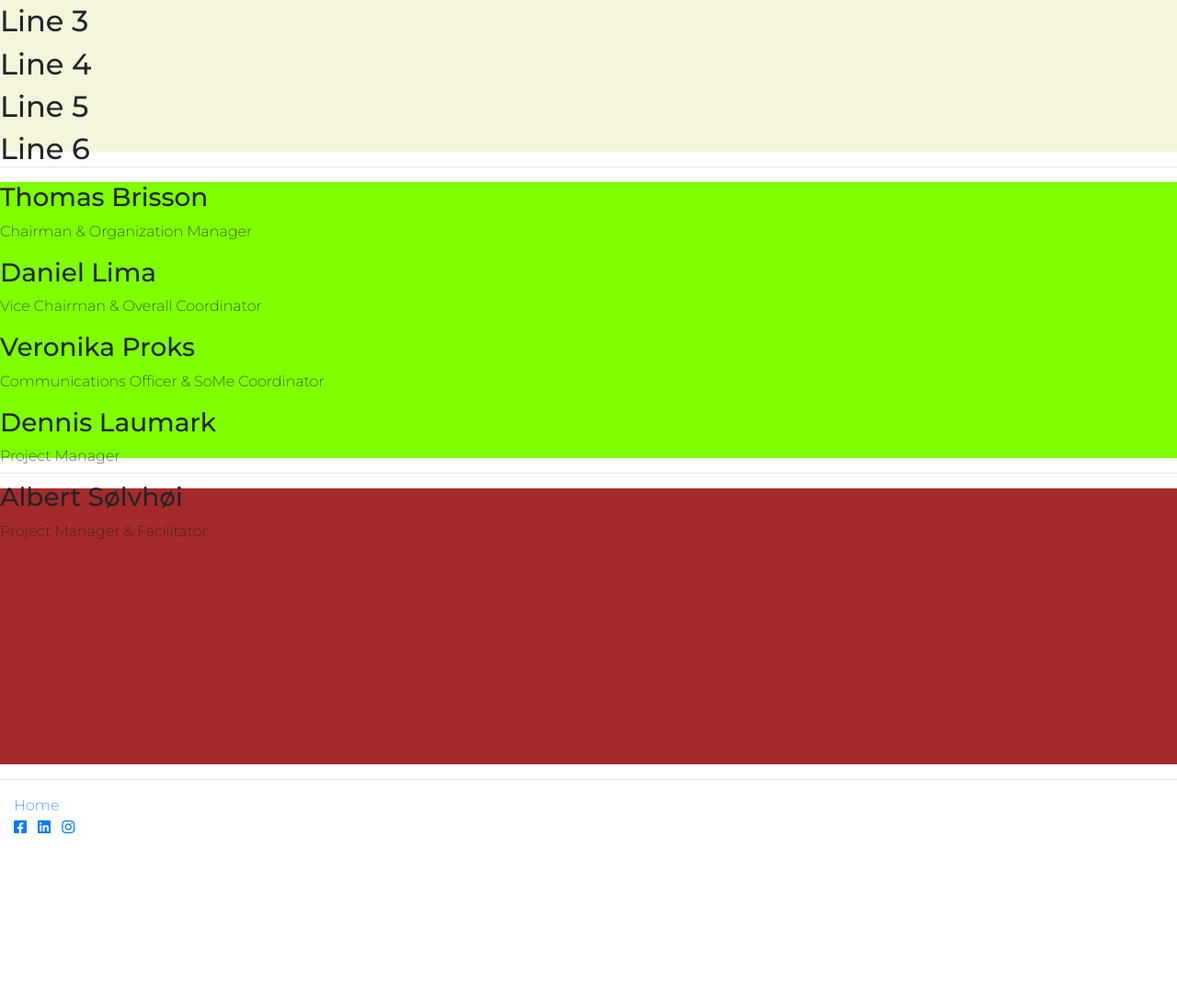
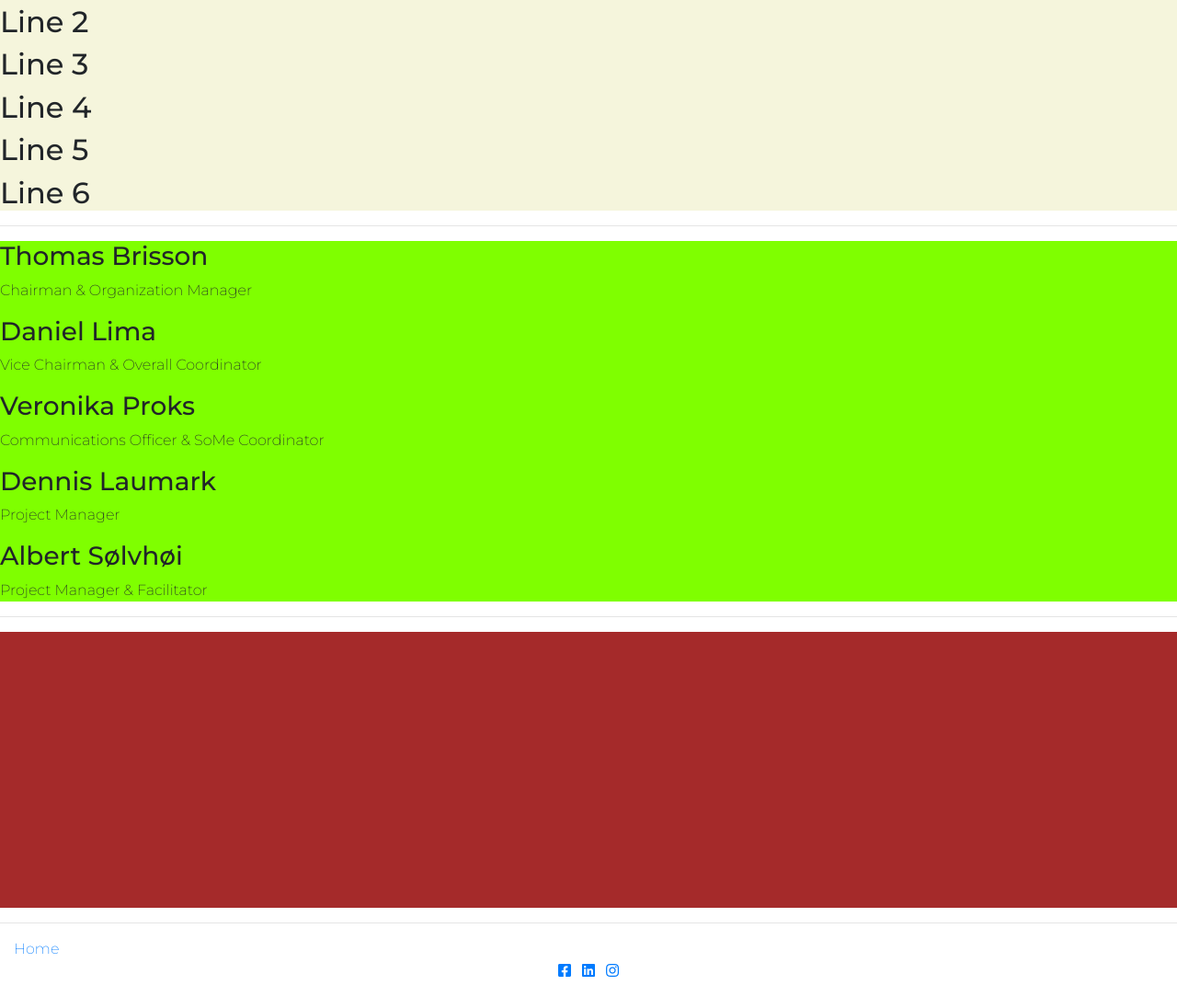
Before and after one commit to daniellima338/Ways, a plain HTML site: page index.html in a window 1280 px wide. Shown: the part 653-1737 px from the top of the page at 92% size. Before the commit the page ends 1581 px from the top, so only its background shows below. Drawn offline with nearby package versions, Linux system fonts and the light colour scheme.

Commit message:
made changes to footer

```diff
--- a/assets/css/style.css
+++ b/assets/css/style.css
@@ -28,7 +28,7 @@ body {
 /* ------------------features */
 
 .features {
-    height: 300px;
+    height: auto;
     width: 100%;
     background-color: aqua;
 }
@@ -36,7 +36,7 @@ body {
 /* ---------------------about us */
 
 .about-section {
-    height: 300px;
+    height: auto;
     width: 100%;
     background-color: beige;
 }
@@ -44,7 +44,7 @@ body {
 /* ---------------------meet the team */
 
 .meet-the-team-section {
-    height: 300px;
+    height: auto;
     width: 100%;
     background-color: chartreuse;
 }
@@ -66,3 +66,7 @@ body {
     justify-content: center;
     align-items: center;
 }
+
+.social-links {
+    text-align: center;
+}
```
